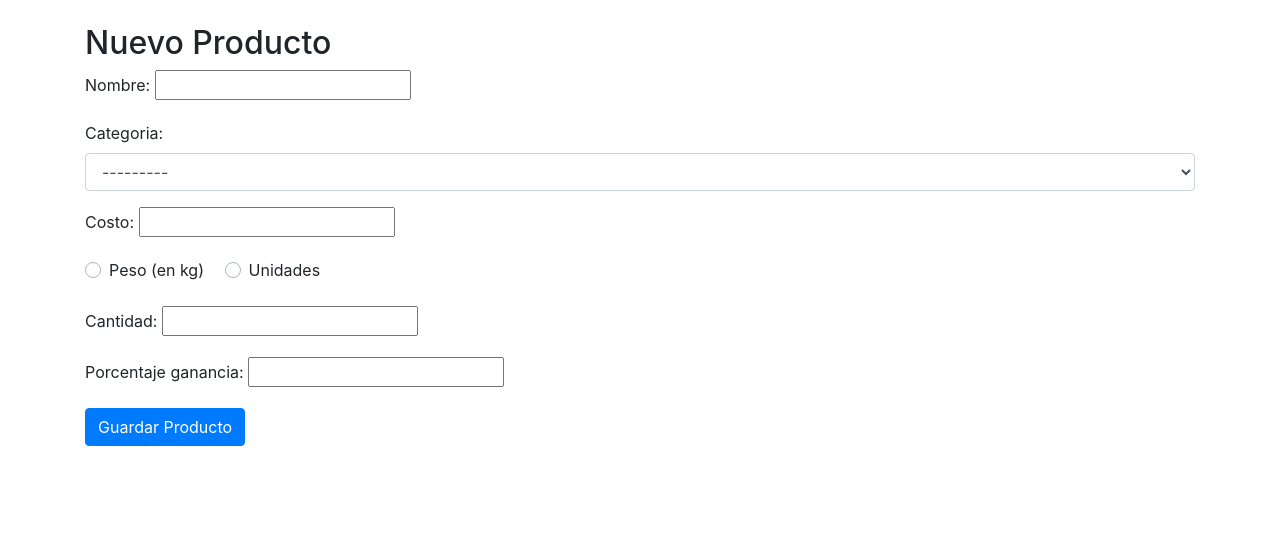
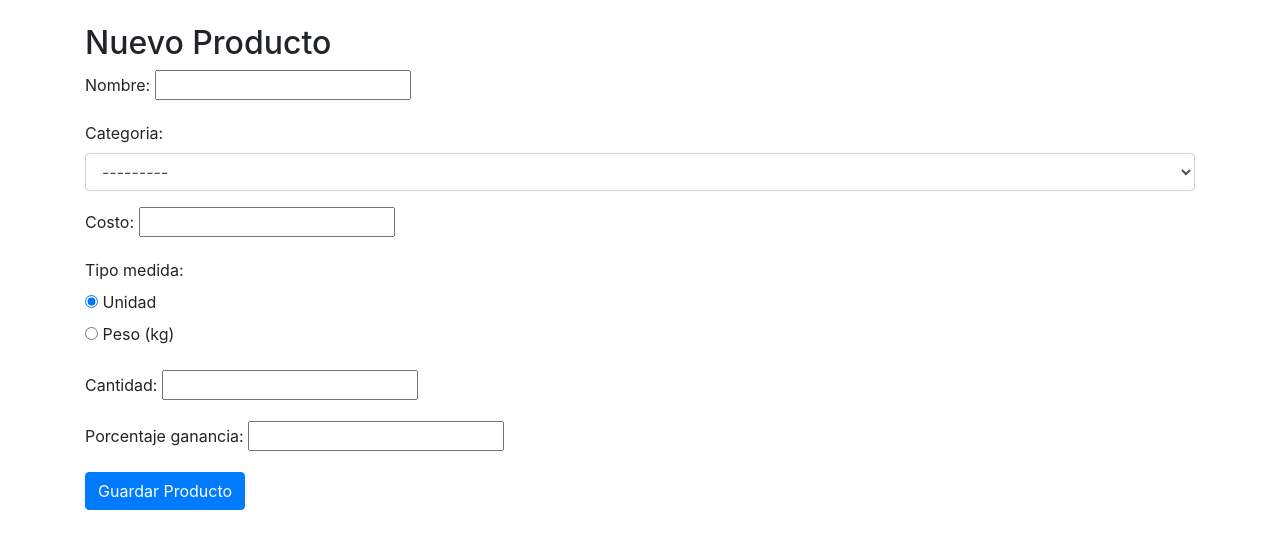
Before and after one commit to tomasbroda11/FruitAdmin, a Django app: page /productos/alta-producto/ in a window 1280 px wide. Shown: the part 58-607 px from the top of the page. Run offline with Django 5.2, Linux system fonts and the light colour scheme; data that the repository does not hold is empty; some libraries are stand-ins or nearby versions.

Commit message:
soluciono tipo_medida

```diff
--- a/productos/forms.py
+++ b/productos/forms.py
@@ -8,4 +8,8 @@ class ProductoForm(forms.ModelForm):
 
     class Meta:
         model = Producto
-        fields = ('nombre','categoria','costo', 'cantidad', 'porcentaje_ganancia')
+        fields = ('nombre','categoria','costo', 'cantidad', 'porcentaje_ganancia', 'tipo_medida')
+        widgets = {
+            'cantidad': forms.NumberInput(attrs={'step': 'any'}),
+            'tipo_medida': forms.RadioSelect(choices=Producto.TIPO_MEDIDA_CHOICES),
+        }
--- a/productos/models.py
+++ b/productos/models.py
@@ -2,12 +2,29 @@ from django.db import models
 from categorias.models import Categoria
 
 class Producto(models.Model):
-    nombre = models.CharField(max_length=25 , null=False)
-    cantidad = models.IntegerField(null=False)
+    UNIDAD = 'unidad'
+    PESO = 'peso'
+
+    TIPO_MEDIDA_CHOICES = [
+        (UNIDAD, 'Unidad'),
+        (PESO, 'Peso (kg)'),
+    ]
+
+    nombre = models.CharField(max_length=25, null=False)
+    # Cambiamos cantidad a DecimalField para que soporte tanto enteros como decimales
+    cantidad = models.DecimalField(max_digits=10, decimal_places=2, null=False)
     costo = models.DecimalField(max_digits=10, decimal_places=2, null=False)
     porcentaje_ganancia = models.DecimalField(max_digits=5, decimal_places=2, null=False)
     categoria = models.ForeignKey(Categoria, on_delete=models.CASCADE)
-    tipo_medida = models.CharField(max_length=10, default='unidad')
+
+    tipo_medida = models.CharField(
+        max_length=10,
+        choices=TIPO_MEDIDA_CHOICES,
+        default=UNIDAD
+    )
 
     def __str__(self):
         return self.nombre
+
+    def calcular_precio_venta(self):
+        return self.costo + (self.costo * self.porcentaje_ganancia / 100)
--- a/productos/views.py
+++ b/productos/views.py
@@ -13,7 +13,7 @@ def productos_create(request):
         form = ProductoForm(request.POST)
         if form.is_valid():
             producto = form.save(commit=False)
-            tipo_medida = request.POST.get('tipo_medida_hidden')
+            tipo_medida = request.POST.get('tipo_medida')
             producto.tipo_medida = tipo_medida
             producto.save()
             return redirect('producto_list')
--- a/templates/productos/producto_form.html
+++ b/templates/productos/producto_form.html
@@ -18,25 +18,11 @@
         {{ form.costo.label_tag }}
         {{ form.costo }}
     </div>
-    <div class="custom-control custom-radio custom-control-inline">
-        <input type="radio" id="customRadioInline1" name="tipo_medida" value="peso" class="custom-control-input">
-        <label class="custom-control-label" for="customRadioInline1">Peso (en kg)</label>
-      </div>
-      <div class="custom-control custom-radio custom-control-inline">
-        <input type="radio" id="customRadioInline2" name="tipo_medida" value="unidad" class="custom-control-input">
-        <label class="custom-control-label" for="customRadioInline2">Unidades</label>
-      </div>
-    <script>
-        $(document).ready(function() {
-            $('input[name="tipo_medida"]').change(function() {
-                var tipoMedida = $(this).val();
-                $('#tipo_medida_hidden').val(tipoMedida);
-            });
-            // Agrego esta línea para que se seleccione el valor por defecto
-            $('input[name="tipo_medida"]').first().prop('checked', true).trigger('change');
-        });
-    </script>
-    <div class="form-group"><br>
+    <div class="form-group">
+        {{ form.tipo_medida.label_tag }}
+        {{ form.tipo_medida }}
+    </div>
+    <div class="form-group">
         {{ form.cantidad.label_tag }}
         {{ form.cantidad }}
     </div>
@@ -44,7 +30,6 @@
         {{ form.porcentaje_ganancia.label_tag }}
         {{ form.porcentaje_ganancia }}
     </div>
-    <input type="hidden" id="tipo_medida_hidden" name="tipo_medida_hidden" value="">
     <button type="submit" class="btn btn-primary">Guardar Producto</button>
 </form>
 {% endblock %}
```
Also changed, not shown: templates/productos/producto_detail.html (+4 -3 lines), templates/productos/producto_list.html (+8 -8 lines), productos/migrations/0005_alter_producto_cantidad_alter_producto_tipo_medida.py (added).
